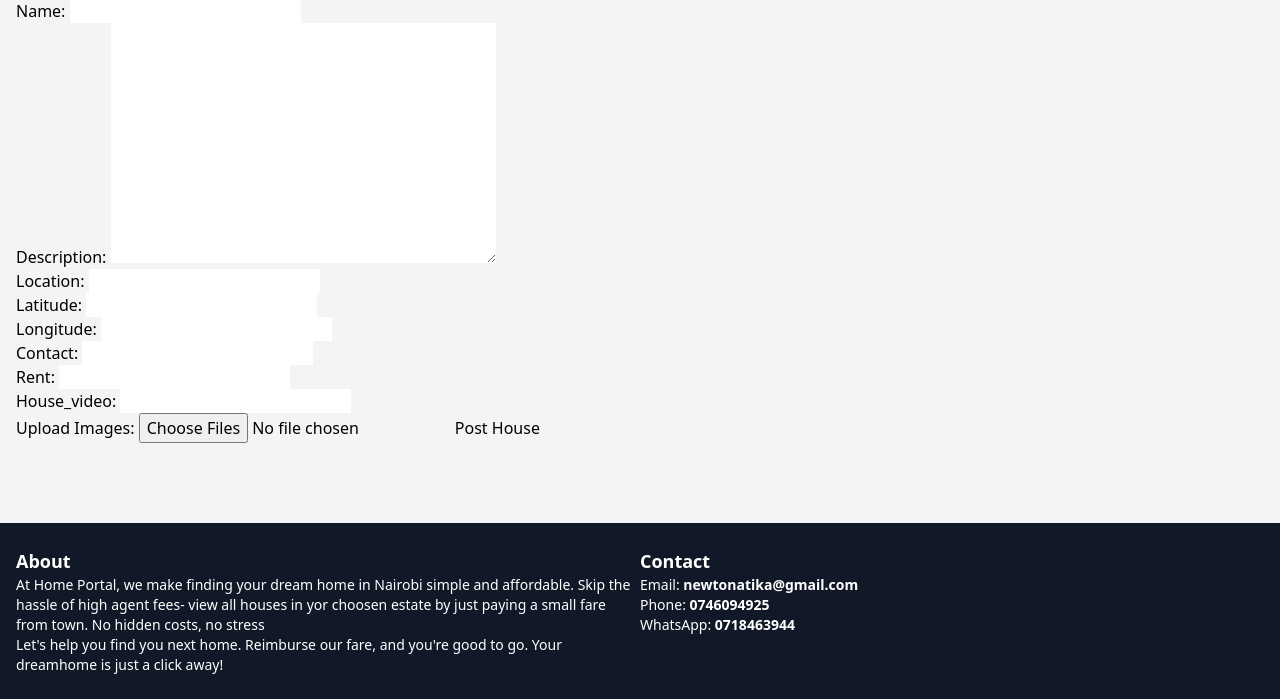
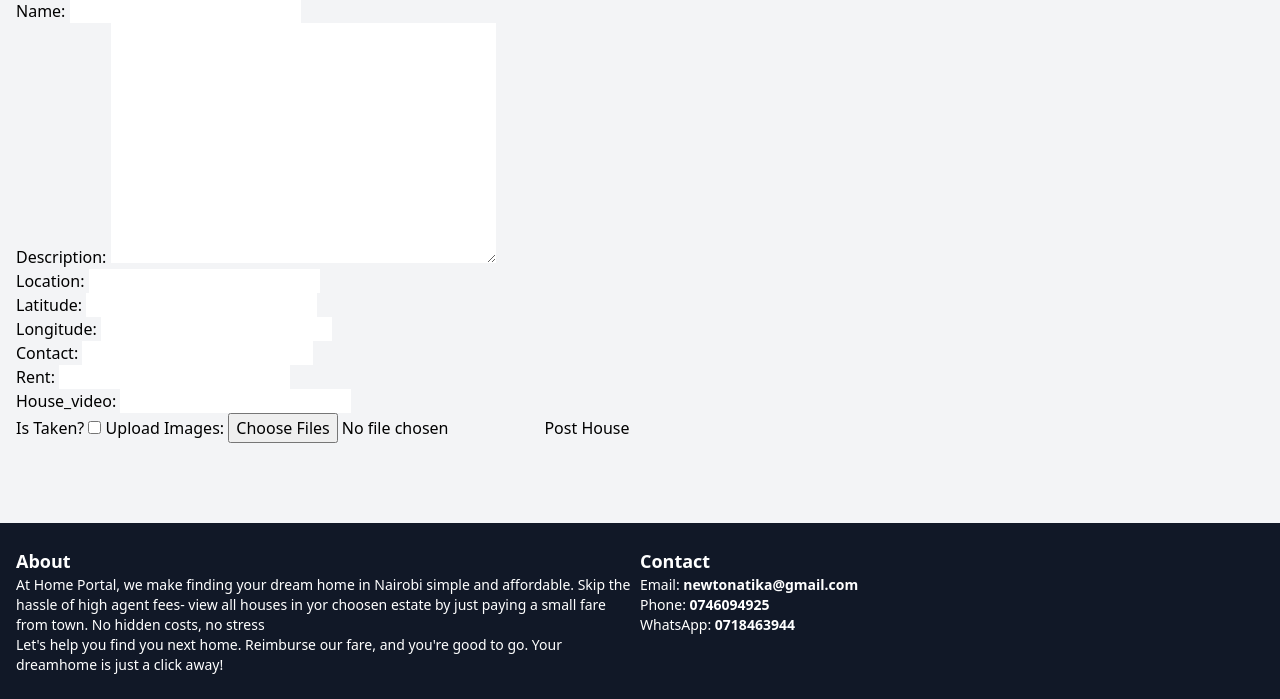
Before and after one commit to Newton-Shivachi/portalhome, a Django app: page /post-house/ in a window 1280 px wide. Shown: the part 105-804 px from the top of the page. Run offline with Django 5.2, Linux system fonts and the light colour scheme; a user stored in the database is signed in; tables that the repository leaves empty hold one stand-in row (values such as "Sample post"); parts of the project's set-up code (start-up, migrations or seed data) failed here and were passed over; some libraries are stand-ins or nearby versions.

Commit message:
Update post_house.html

```diff
--- a/houses/templates/houses/post_house.html
+++ b/houses/templates/houses/post_house.html
@@ -4,7 +4,13 @@
 <h2>Post a New House</h2>
 <form method="POST" enctype="multipart/form-data">
     {% csrf_token %}
+
     {{ form.as_p }}
+
+    {% if user.can_post %}
+        <label for="is_taken">Is Taken?</label>
+        <input type="checkbox" name="is_taken" {% if house.is_taken %}checked{% endif %}>
+    {% endif %}
 
     <label for="images">Upload Images:</label>
     <input type="file" name="images" multiple accept="image/*">
```
